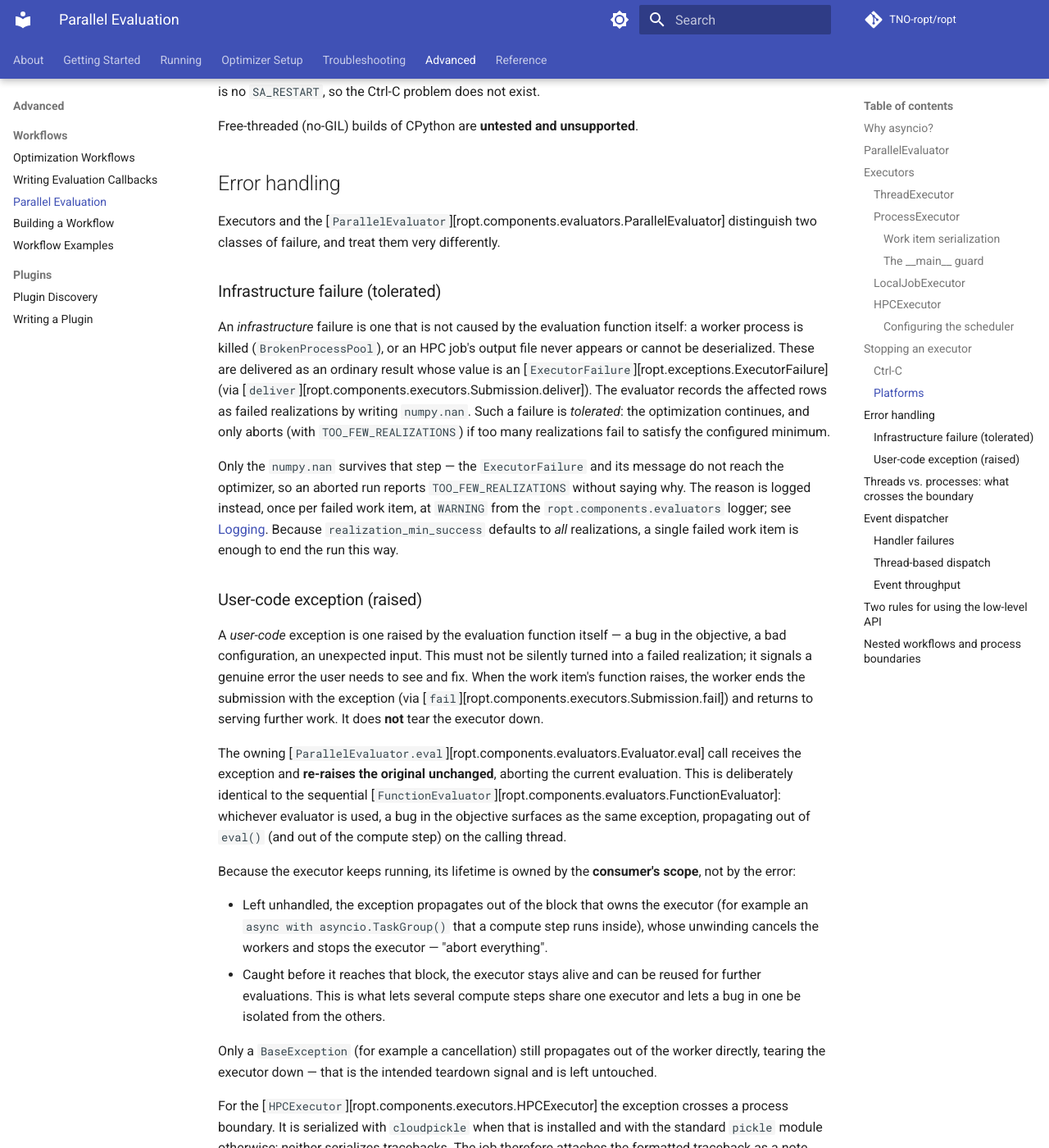
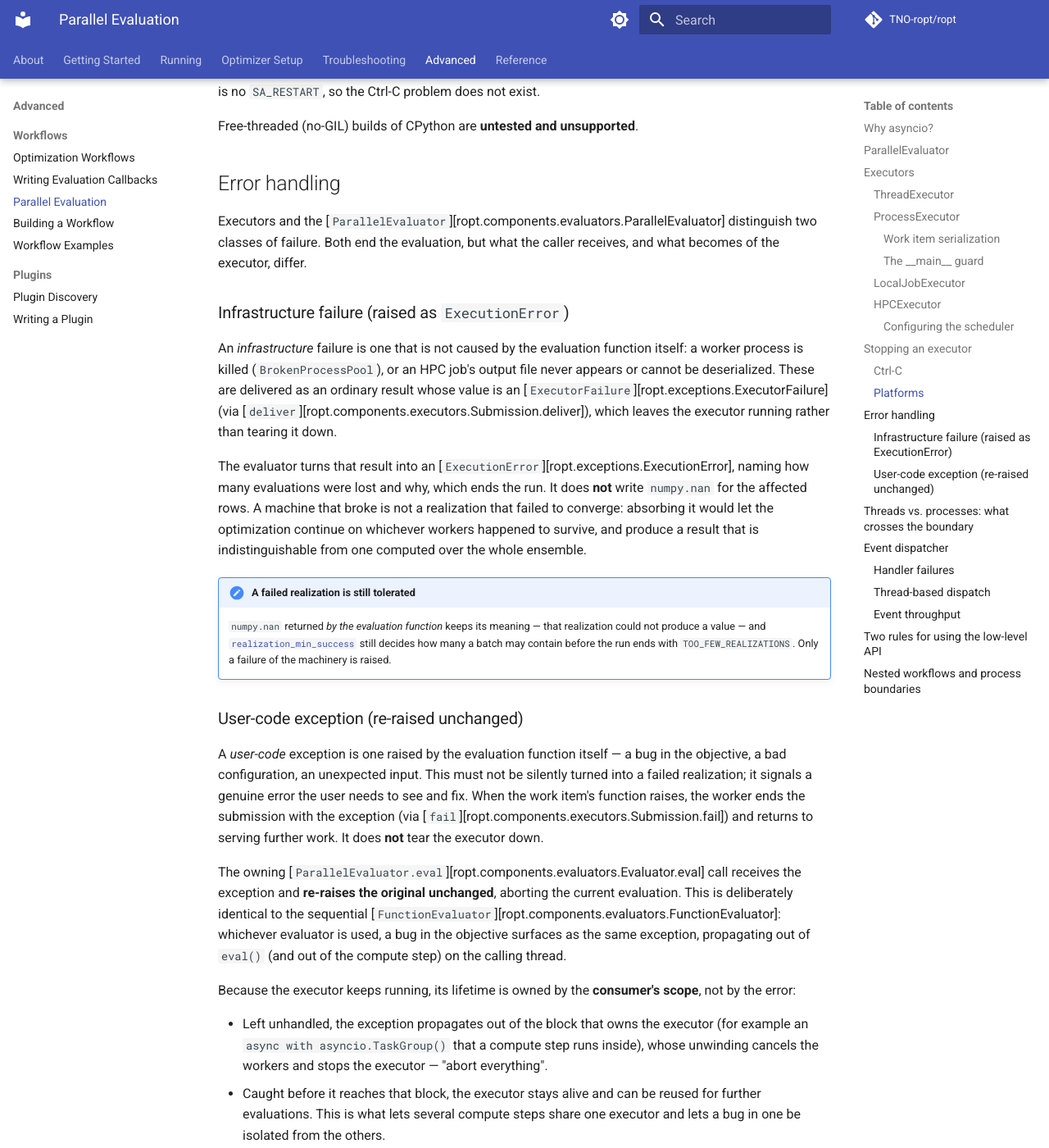
Before and after one commit to TNO-ropt/ropt, an MkDocs documentation site: the page built from docs/advanced/parallel.md, in a window 1280 px wide and 1400 px high, scrolled down 11762 px. Shown: the whole window at 82% size. Built offline with MkDocs 1.6.1 and Material for MkDocs 9.7.7, drawn with Linux system fonts in a browser that asks for light colours; comment, search, counter and statistics services are not loaded; the version menu is left out; some of the changed text lies outside the part shown.

Commit message:
Raise ExecutionError when the executor loses an evaluation

```diff
--- a/docs/advanced/parallel.md
+++ b/docs/advanced/parallel.md
@@ -539,28 +539,35 @@ Free-threaded (no-GIL) builds of CPython are **untested and unsupported**.
 ## Error handling
 
 Executors and the [`ParallelEvaluator`][ropt.components.evaluators.ParallelEvaluator]
-distinguish two classes of failure, and treat them very differently.
+distinguish two classes of failure. Both end the evaluation, but what the caller
+receives, and what becomes of the executor, differ.
 
-### Infrastructure failure (tolerated)
+### Infrastructure failure (raised as `ExecutionError`)
 
 An *infrastructure* failure is one that is not caused by the evaluation function
 itself: a worker process is killed (`BrokenProcessPool`), or an HPC job's output
 file never appears or cannot be deserialized. These are delivered as an ordinary
 result whose value is an [`ExecutorFailure`][ropt.exceptions.ExecutorFailure]
-(via [`deliver`][ropt.components.executors.Submission.deliver]). The evaluator
-records the affected rows as failed realizations by writing `numpy.nan`. Such a
-failure is *tolerated*: the optimization continues, and only aborts (with
-`TOO_FEW_REALIZATIONS`) if too many realizations fail to satisfy the configured
-minimum.
+(via [`deliver`][ropt.components.executors.Submission.deliver]), which leaves the
+executor running rather than tearing it down.
 
-Only the `numpy.nan` survives that step — the `ExecutorFailure` and its message
-do not reach the optimizer, so an aborted run reports `TOO_FEW_REALIZATIONS`
-without saying why. The reason is logged instead, once per failed work item, at
-`WARNING` from the `ropt.components.evaluators` logger; see
-[Logging](../troubleshooting/logging.md). Because `realization_min_success` defaults to
-*all* realizations, a single failed work item is enough to end the run this way.
+The evaluator turns that result into an
+[`ExecutionError`][ropt.exceptions.ExecutionError], naming how many evaluations
+were lost and why, which ends the run. It does **not** write `numpy.nan` for the
+affected rows. A machine that broke is not a realization that failed to
+converge: absorbing it would let the optimization continue on whichever workers
+happened to survive, and produce a result that is indistinguishable from one
+computed over the whole ensemble.
 
-### User-code exception (raised)
+!!! note "A failed realization is still tolerated"
+
+    `numpy.nan` returned *by the evaluation function* keeps its meaning — that
+    realization could not produce a value — and
+    [`realization_min_success`](../optimizer_setup/configuration_sections.md#realizations)
+    still decides how many a batch may contain before the run ends with
+    `TOO_FEW_REALIZATIONS`. Only a failure of the machinery is raised.
+
+### User-code exception (re-raised unchanged)
 
 A *user-code* exception is one raised by the evaluation function itself — a bug
 in the objective, a bad configuration, an unexpected input. This must not be
@@ -733,8 +740,8 @@ Forwarding an event through an
 [`EventForwardHandler`][ropt.components.event_handlers.EventForwardHandler] is
 **synchronous**: the emitting run blocks until the dispatcher has run every
 handler for that event. A handler failure is therefore delivered like an
-evaluation error — on the emitting run's own call stack — mirroring the
-executor's tolerated-vs-fatal split:
+evaluation error — on the emitting run's own call stack — and splits
+`Exception` from `BaseException` exactly as the executor does:
 
 - An ordinary `Exception` from a handler is **re-raised on the emitting run's
   stack**, unwrapped — a single, clean exception that stops the run normally,
```
Also changed, not shown: docs/troubleshooting/index.md (+7 -7 lines), 3 other files.
